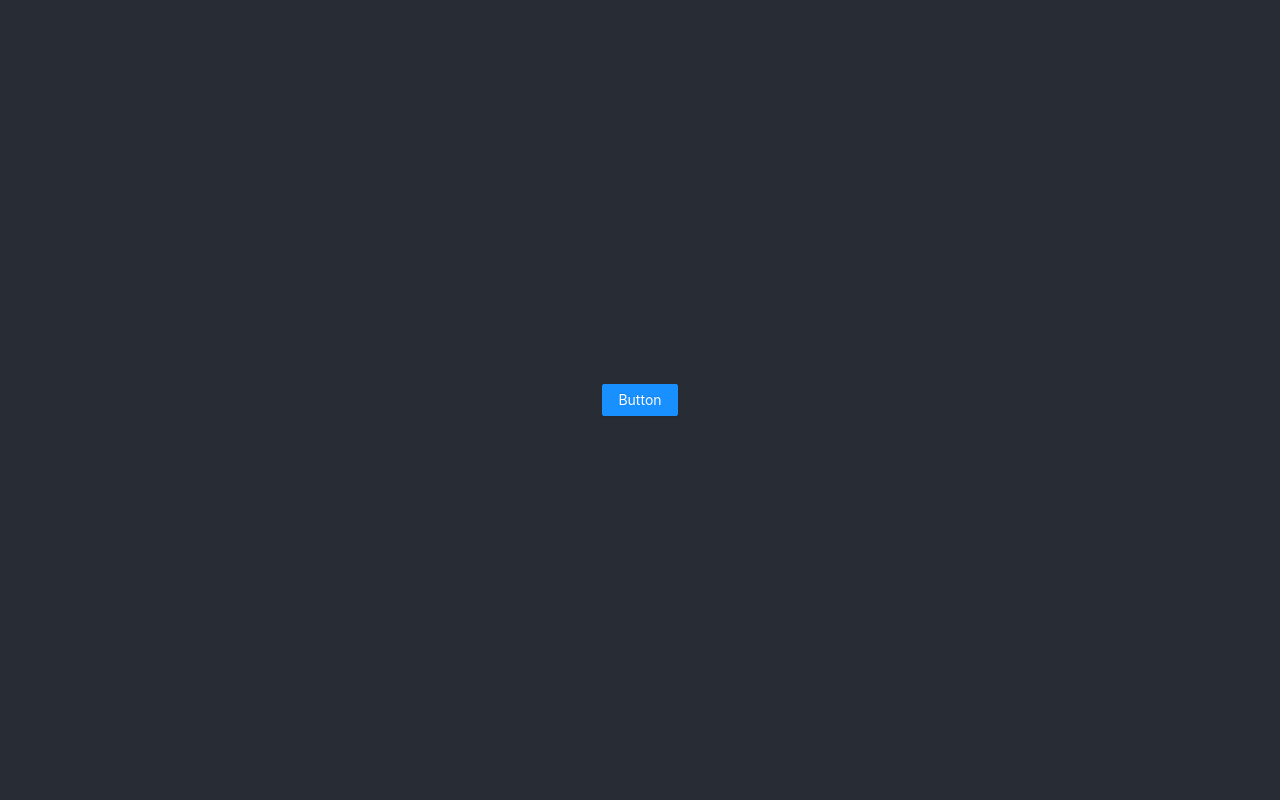
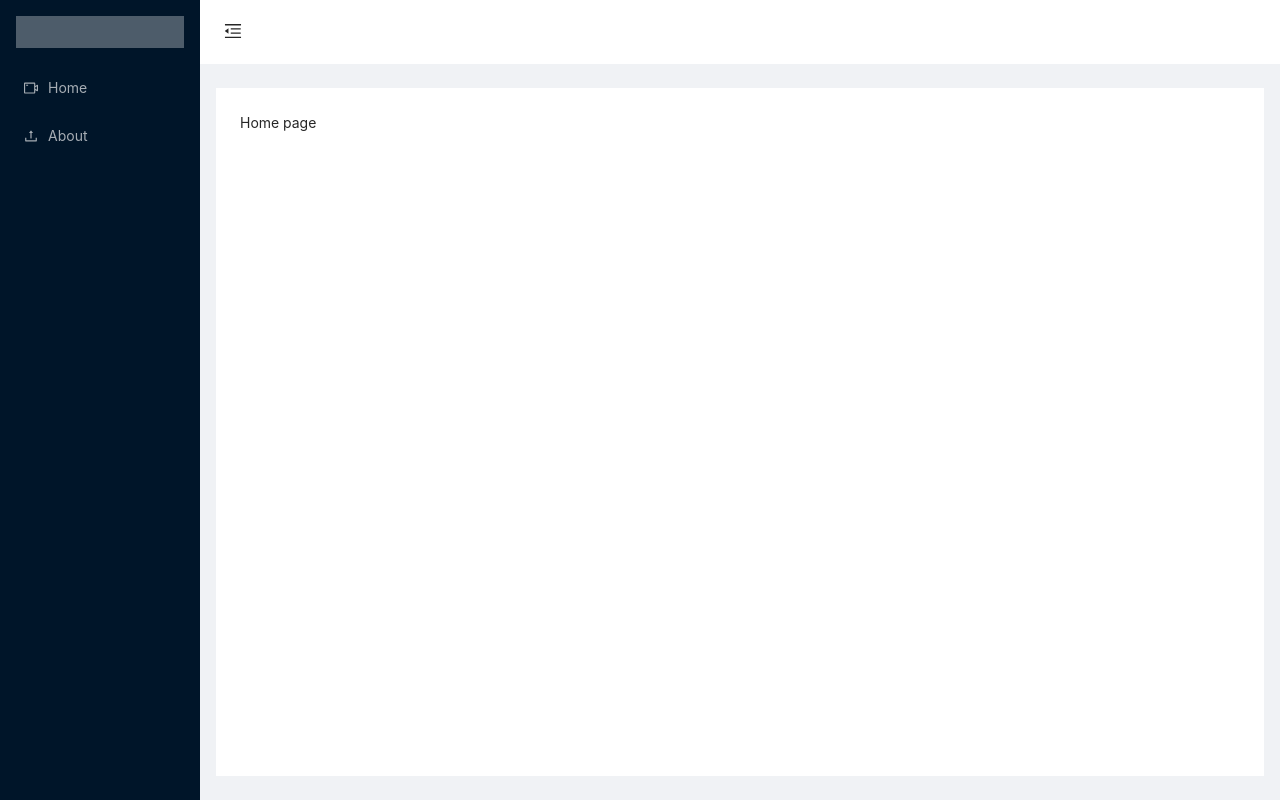
Before and after one commit to wangchao03/amap-react, a React app: page /home in a window 1280 px wide. Built offline with nearby package versions, Linux system fonts and the light colour scheme.

Commit message:
添加路由

```diff
--- a/package.json
+++ b/package.json
@@ -13,6 +13,7 @@
     "@types/node": "^12.0.0",
     "@types/react": "^17.0.0",
     "@types/react-dom": "^17.0.0",
+    "@types/react-router-dom": "^5.1.7",
     "@typescript-eslint/eslint-plugin": "^4.5.0",
     "@typescript-eslint/parser": "^4.5.0",
     "antd": "^4.15.3",
@@ -59,6 +60,7 @@
     "react-dev-utils": "^11.0.3",
     "react-dom": "^17.0.2",
     "react-refresh": "^0.8.3",
+    "react-router-dom": "^5.2.0",
     "resolve": "1.18.1",
     "resolve-url-loader": "^3.1.2",
     "sass": "^1.32.12",
--- /dev/null
+++ b/src/layout/index.scss
@@ -0,0 +1,22 @@
+
+#app-components_layout {
+  height: 100vh;
+  .trigger {
+    padding: 0 24px;
+    font-size: 18px;
+    line-height: 64px;
+    cursor: pointer;
+    transition: color 0.3s;
+  }
+  .trigger:hover {
+    color: #1890ff;
+  }
+  .logo {
+    height: 32px;
+    margin: 16px;
+    background: rgba(255, 255, 255, 0.3);
+  }
+  .site-layout .site-layout-background {
+    background: #fff;
+  }
+}
--- /dev/null
+++ b/src/layout/index.tsx
@@ -0,0 +1,84 @@
+import { Layout, Menu } from 'antd';
+import React, { useCallback, useState } from 'react';
+import './index.scss';
+import { useHistory } from 'react-router';
+import {
+  MenuUnfoldOutlined,
+  MenuFoldOutlined,
+  VideoCameraOutlined,
+  UploadOutlined,
+} from '@ant-design/icons';
+
+import { MenuItemProps } from 'antd/lib/menu/MenuItem';
+
+interface MenuConfig extends MenuItemProps {
+  path: string;
+  children?: MenuConfig[];
+  key?: number;
+}
+
+const userMenus: MenuConfig[] = [
+  { path: '/home', title: 'Home', icon: <VideoCameraOutlined /> },
+  { path: '/about', title: 'About', icon: <UploadOutlined /> },
+];
+
+type LayoutProps = {
+  children: React.ReactNode;
+};
+
+const Root: React.FC<LayoutProps> = ({ children }) => {
+  const [collapsed, setCollapsed] = useState(false);
+  const onCollapse = useCallback(() => setCollapsed(!collapsed), [collapsed]);
+  const { Header, Sider, Content } = Layout;
+  const history = useHistory();
+
+  return (
+    <Layout id="app-components_layout">
+      <Sider trigger={null} collapsible collapsed={collapsed}>
+        <div className="logo" />
+        <Menu theme="dark" mode="inline" defaultSelectedKeys={['home']}>
+          {userMenus.map(({ children, path, title, icon }) =>
+            children ? (
+              <Menu.SubMenu key={path} title={title} icon={icon}>
+                {children.map(({ path, title }) => {
+                  return (
+                    <Menu.Item key={path} onClick={() => history.push(path)}>
+                      {title}
+                    </Menu.Item>
+                  );
+                })}
+              </Menu.SubMenu>
+            ) : (
+              <Menu.Item
+                key={path}
+                icon={icon}
+                onClick={() => history.push(path)}
+              >
+                {title}
+              </Menu.Item>
+            )
+          )}
+        </Menu>
+      </Sider>
+      <Layout className="site-layout">
+        <Header className="site-layout-background" style={{ padding: 0 }}>
+          <span onClick={onCollapse} className="trigger">
+            {collapsed ? <MenuUnfoldOutlined /> : <MenuFoldOutlined />}
+          </span>
+        </Header>
+        <Content
+          className="site-layout-background"
+          style={{
+            margin: '24px 16px',
+            padding: 24,
+            minHeight: 280,
+          }}
+        >
+          {children}
+        </Content>
+      </Layout>
+    </Layout>
+  );
+};
+
+export default Root;
--- /dev/null
+++ b/src/views/About/index.tsx
@@ -0,0 +1,9 @@
+import React from 'react';
+
+const About: React.FC= () => {
+  return (
+    <div>About page</div>
+  );
+};
+
+export default About;
--- a/src/views/App.tsx
+++ b/src/views/App.tsx
@@ -1,15 +1,43 @@
-import React from 'react';
+import React, {Suspense} from 'react';
 import './App.scss';
-import { Button } from 'antd';
+import Layout from '../layout';
+import { Skeleton } from "antd"
+import {
+  Switch,
+  Route,
+  Redirect,
+  BrowserRouter as Router,
+} from 'react-router-dom';
+const Home = React.lazy(
+  () => import(/* webpackChunkName: "Dashboard" */ '@/views/Home')
+);
+const About = React.lazy(
+  () => import(/* webpackChunkName: "Dashboard" */ '@/views/About')
+);
+const WithSkeleton = <Skeleton active={true} />
 
-
-function App() {
+const App: React.FC= () => {
   return (
-    <div className="App">
-      <header className="App-header">
-        <Button type="primary">Button</Button>
-      </header>
-    </div>
+    <Router>
+      <Switch>
+        <Route
+          path="/"
+          render={() => (
+            <Layout>
+              <Suspense fallback={WithSkeleton}>
+              <Switch>
+                <Route path="/" exact>
+                  <Redirect to="/home" />
+                </Route>
+                <Route path="/home" component={Home} />
+                <Route path="/about" component={About} />
+              </Switch>
+              </Suspense>
+            </Layout>
+          )}
+        />
+      </Switch>
+    </Router>
   );
 }
 
--- /dev/null
+++ b/src/views/Home/index.tsx
@@ -0,0 +1,11 @@
+
+import React from 'react';
+
+
+const Home: React.FC= () => {
+  return (
+    <div>Home page</div>
+  );
+};
+
+export default Home;
```
Also changed, not shown: 1 other file (tests, documents, lock files or other folders).
